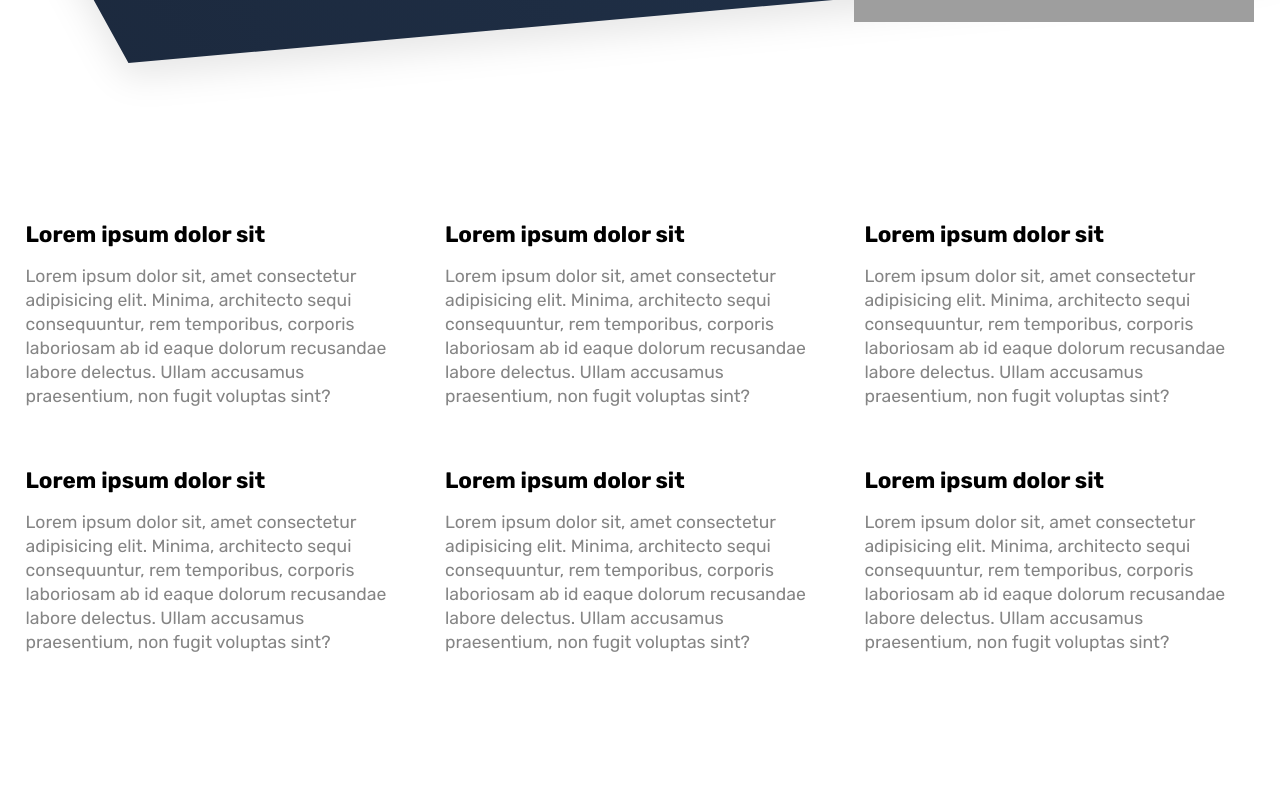
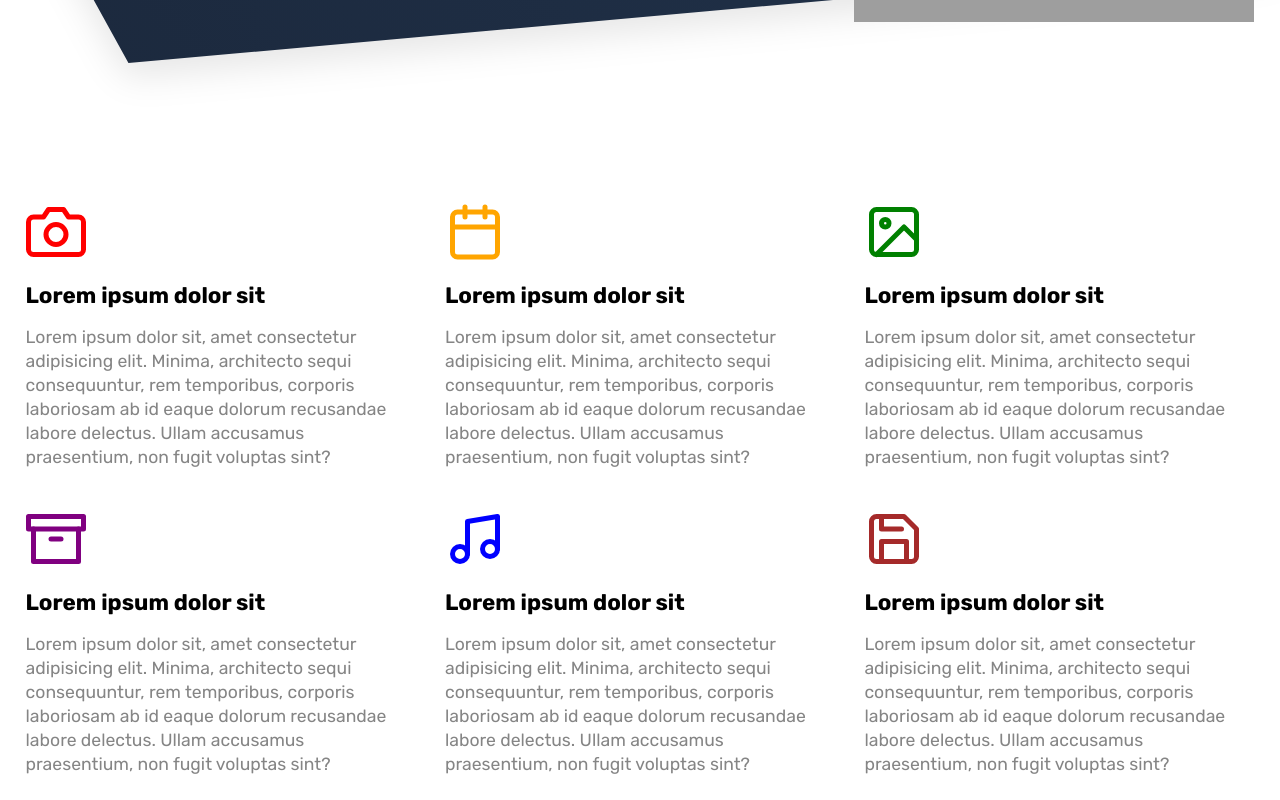
Before and after one commit to giprim/keepass, a React (Create React App) app: page / in a window 1280 px wide. Shown: the part 387-1187 px from the top of the page. Before the commit the page ends 1065 px from the top, so only its background shows below. Built offline with nearby package versions, Linux system fonts and the light colour scheme; grey boxes are pictures that could not be loaded.

Commit message:
fix(IconTitleText): fix icon not displaying

```diff
--- a/src/App.tsx
+++ b/src/App.tsx
@@ -7,8 +7,7 @@ import IconTitleText from './components/IconTitleText';
 import FlexContainer from './components/FlexContainer';
 import styled from '@emotion/styled';
 import background from './assets/background.svg';
-import mobileBackground from './assets/mobileBackground.svg';
-import tabBackground from './assets/tabBackground.svg';
+import { Calendar, Camera, Archive, Image, Music, Save } from 'react-feather';
 
 const StyledBannerWrapper = styled('div')`
   background: linear-gradient(
@@ -64,32 +63,32 @@ function App() {
         <Container>
           <FlexContainer justify='space-between'>
             <IconTitleText
-              icon={<img src='' />}
+              icon={<Camera color='red' />}
               text={lorem}
               title={'Lorem ipsum dolor sit'}
             />
             <IconTitleText
-              icon={<img src='' />}
+              icon={<Calendar color='orange' />}
               text={lorem}
               title={'Lorem ipsum dolor sit'}
             />
             <IconTitleText
-              icon={<img src='' />}
+              icon={<Image color='green' />}
               text={lorem}
               title={'Lorem ipsum dolor sit'}
             />
             <IconTitleText
-              icon={<img src='' />}
+              icon={<Archive color='purple' />}
               text={lorem}
               title={'Lorem ipsum dolor sit'}
             />
             <IconTitleText
-              icon={<img src='' />}
+              icon={<Music color='blue' />}
               text={lorem}
               title={'Lorem ipsum dolor sit'}
             />
             <IconTitleText
-              icon={<img src='' />}
+              icon={<Save color='brown' />}
               text={lorem}
               title={'Lorem ipsum dolor sit'}
             />
--- a/src/components/ButtonComp.tsx
+++ b/src/components/ButtonComp.tsx
@@ -6,7 +6,7 @@ interface IButton extends React.HTMLAttributes<HTMLButtonElement> {
   borderProps?: boolean;
   text?: string;
 }
-const StyledButton = styled.button<IButton>`
+const StyledButton = styled('button')<IButton>`
   padding: 1rem 3rem;
   background: ${(props) =>
     props.backgroundProps ? props.backgroundProps : '#99999900'};
--- a/src/components/IconTitleText.tsx
+++ b/src/components/IconTitleText.tsx
@@ -13,7 +13,16 @@ const Styledbox = styled('div')`
 `;
 
 const StyledIcon = styled('div')`
+  padding-top: 1rem;
   padding-bottom: 1rem;
+  svg {
+    width: 45px;
+    height: 45px;
+    @media (min-width: 834px) {
+      width: 60px;
+      height: 60px;
+    }
+  }
 `;
 const StyledTitle = styled('h3')`
   padding-bottom: 1rem;
--- a/src/components/Navbar.tsx
+++ b/src/components/Navbar.tsx
@@ -86,6 +86,7 @@ const MenuButton = styled('button')`
   background: #ffffff00;
   color: white;
   font-size: 1.1em;
+  margin-top: 10px;
   padding: 5px 15px;
   line-height: 100%;
   transition: 0.23s ease-out;
```
